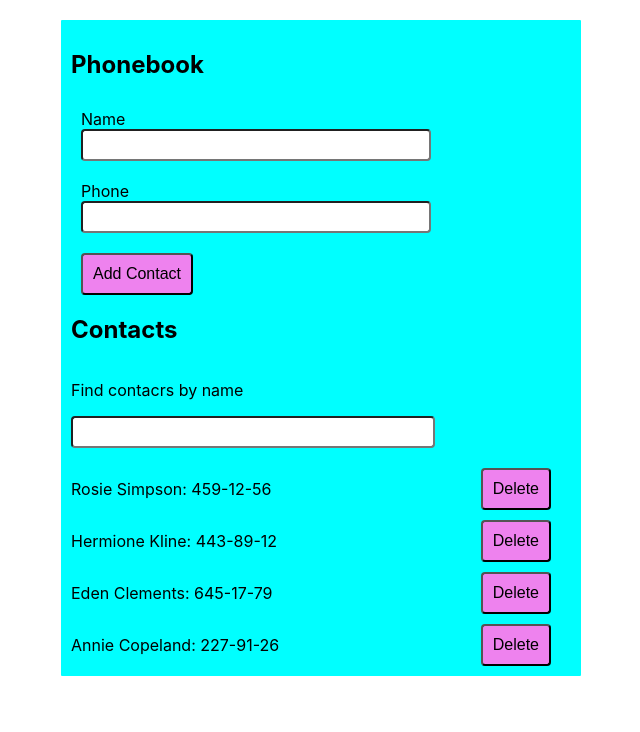
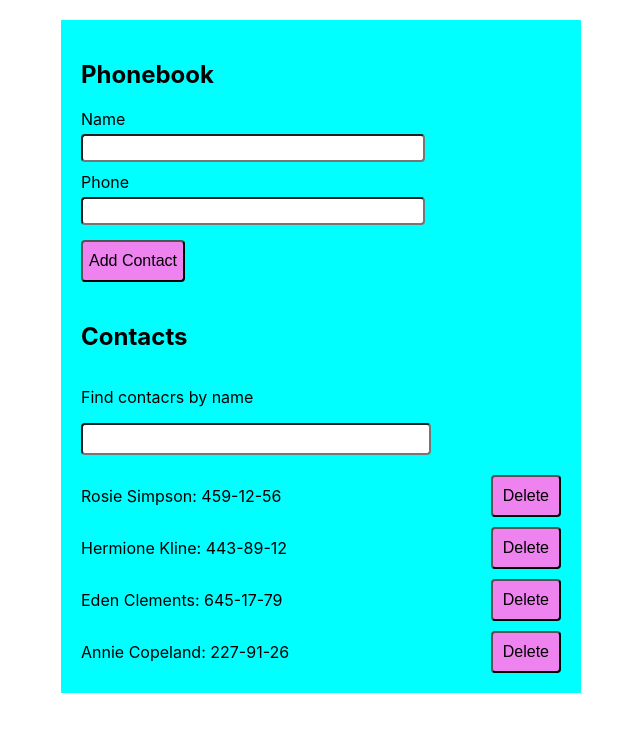
Before and after one commit to SergeyMaitamal7/goit-react-03-phonebook, a React (Create React App) app: page / in a window 1280 px wide. Shown: the top 732 px of the page, without its empty margins (319-959 px from the left). Built offline with nearby package versions, Linux system fonts and the light colour scheme.

Commit message:
FinishChanges

```diff
--- a/src/components/App.jsx
+++ b/src/components/App.jsx
@@ -21,15 +21,15 @@ export class App extends Component {
 
   handleSubmit = ({ id, name, number }) => {
     const { contacts } = this.state;
-    const contact = { id: this.nameInputId, name, number };
     const doubleContact = contacts.find(contact => contact.name === name);
     if (doubleContact) {
+      alert(`You have already added ${name} to Contact list!!!`);
       return;
-    } else {
-      this.setState(prevState => ({
-        contacts: [...prevState.contacts, contact],
-      }));
     }
+    const contact = { id: this.nameInputId, name, number };
+    this.setState(prevState => ({
+      contacts: [...prevState.contacts, contact],
+    }));
   };
 
   deleteContact = id => {
--- a/src/components/Form/Form.styled.js
+++ b/src/components/Form/Form.styled.js
@@ -5,21 +5,22 @@ export const Label = styled.label`
   display: block;
   margin-left: auto;
   margin-right: auto;
-  padding: 10px;
+  padding-bottom: 10px;
 `;
 export const Input = styled.input`
   display: block;
   width: 70%;
   margin-right: auto;
-  padding: 5px;
+  margin-top: 5px;
+  padding-top: 5px;
   font-size: 16px;
   border-radius: 4px;
 `;
 export const Button = styled.button`
   display: inline-block;
-  margin-left: 10px;
-  margin-top: 10px;
-  padding: 10px;
+  margin-top: 5px;
+  padding-top: 10px;
+  padding-bottom: 10px;
   font-size: 16px;
   border-radius: 4px;
   background-color: violet;
--- a/src/components/Section/Section.styled.js
+++ b/src/components/Section/Section.styled.js
@@ -4,4 +4,5 @@ export const Title = styled.h2``;
 export const Div = styled.div`
   display: flex;
   flex-direction: column;
+  padding: 10px;
 `;
```
